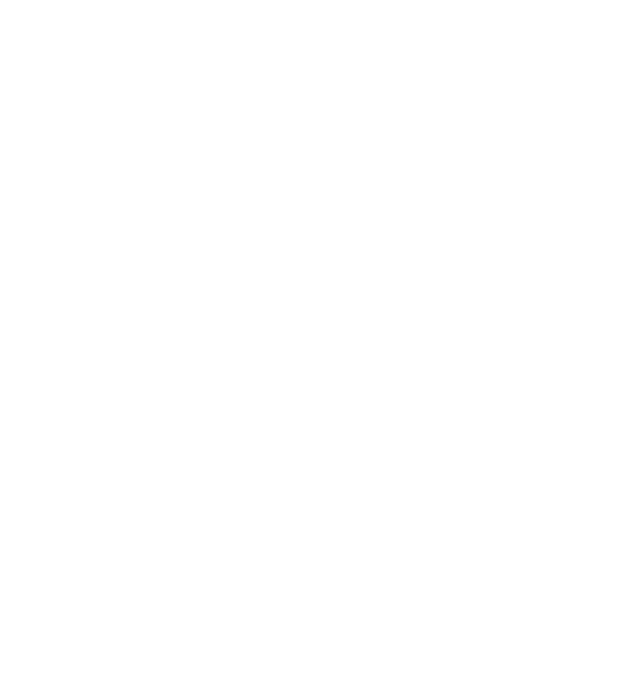
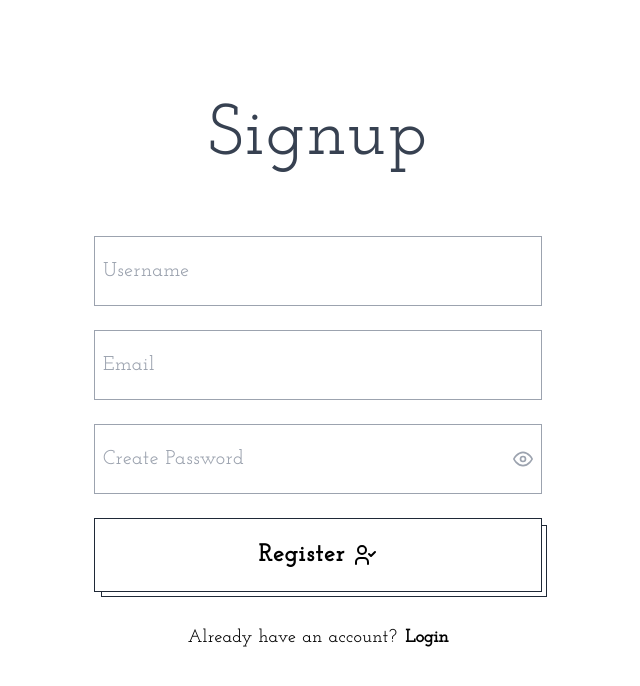
Before and after one commit to himanshu-himanshu/react-auth-ui, a React (Create React App) app: page /signup in a window 1280 px wide. Before the commit this address had no page. Shown: the top 686 px of the page, without its empty margins (322-962 px from the left). Built offline with nearby package versions, Linux system fonts and the light colour scheme.

Commit message:
Added formik and yup for validation

```diff
--- a/package.json
+++ b/package.json
@@ -6,12 +6,14 @@
     "@testing-library/jest-dom": "^5.16.5",
     "@testing-library/react": "^13.4.0",
     "@testing-library/user-event": "^13.5.0",
+    "formik": "^2.2.9",
     "react": "^18.2.0",
     "react-dom": "^18.2.0",
     "react-icons": "^4.6.0",
     "react-router-dom": "^6.4.2",
     "react-scripts": "5.0.1",
-    "web-vitals": "^2.1.4"
+    "web-vitals": "^2.1.4",
+    "yup": "^0.32.11"
   },
   "scripts": {
     "start": "react-scripts start",
--- a/src/App.js
+++ b/src/App.js
@@ -3,7 +3,7 @@ import { BrowserRouter as Router, Routes, Route } from "react-router-dom";
 import Homepage from "./pages/Homepage";
 import Profile from "./pages/Profile";
 import Login from "./pages/Login";
-import Register from "./pages/Register";
+import Signup from "./pages/Signup";
 
 function App() {
   return (
@@ -14,7 +14,7 @@ function App() {
             <Route path="/" element={<Homepage />} />
             <Route path="/profile" element={<Profile />} />
             <Route path="/login" element={<Login />} />
-            <Route path="/register" element={<Register />} />
+            <Route path="/signup" element={<Signup />} />
           </Routes>
         </div>
       </Router>
--- /dev/null
+++ b/src/Validations/Validation.js
@@ -0,0 +1,18 @@
+import * as yup from "yup";
+
+export const userSchema = yup.object().shape({
+  username: yup
+    .string()
+    .required("Username is required")
+    .min(6, "Username too short"),
+  email: yup
+    .string()
+
+    .email("Please enter a valid email")
+    .required("Email is required"),
+  password: yup
+    .string()
+    .min(6, "Password too short")
+    .max(12, "Password too long")
+    .required("Password is required"),
+});
--- a/src/index.css
+++ b/src/index.css
@@ -5,7 +5,7 @@
 @tailwind utilities;
 
 .input {
-    @apply placeholder:tracking-wide py-5 px-2 text-xl border border-gray-400 focus:outline-none active:border-gray-600 focus:border-gray-600
+    @apply placeholder:tracking-wide w-full py-5 px-2 text-xl border focus:outline-none
 }
 
 .gray-border {
@@ -17,7 +17,7 @@
 }
 
 .heading {
-    @apply text-7xl text-gray-700 tracking-wide
+    @apply text-5xl md:text-6xl lg:text-7xl text-gray-700 tracking-wide
 }
 
 .primary-btn {
@@ -32,6 +32,10 @@
     @apply absolute w-full h-full top-1.5 left-1.5 -z-20 group-hover:top-1 group-hover:left-1 gray-border duration-200
 }
 
+.errors {
+    @apply text-pink-600 ml-2 font-light
+}
+
 input[type="password"]:disabled {
     background: white;
   }
--- a/src/pages/Login.jsx
+++ b/src/pages/Login.jsx
@@ -1,21 +1,40 @@
 import React from "react";
 import { useState } from "react";
+// import {
+//   userSchema,
+//   userEmailSchema,
+//   userPasswordSchema,
+// } from "../Validations/Validation";
 
 import { CiLogin } from "react-icons/ci";
 import { FiEye, FiEyeOff } from "react-icons/fi";
-import { TbUserCheck } from "react-icons/tb";
 
 function Login() {
+  const [email, setEmail] = useState("");
   const [password, setPassword] = useState("");
   const [showPassword, setShowPassword] = useState(false);
 
-  const handleOnPasswordChange = (e) => {
+  const handleOnPasswordChange = async (e) => {
     setPassword(e.target.value);
+  };
+
+  const handleOnEmailChange = async (e) => {
+    setEmail(e.target.value);
   };
 
   const handleShowPassword = () => {
     setShowPassword(!showPassword);
   };
+
+  const handleOnSubmit = async () => {
+    // let formData = {
+    //   email: email,
+    //   password: password,
+    // };
+    // const isValid = await userSchema.isValid(formData);
+    // console.log(isValid);
+  };
+
   return (
     <div className="relative min-h-screen flex-center">
       <div className="w-full max-w-xl flex-center flex-col space-y-4">
@@ -25,14 +44,22 @@ function Login() {
         </div>
 
         {/** Inputs Container */}
-        <div className="flex flex-col space-y-8 w-full px-16 py-12">
+        <div className="flex flex-col space-y-8 w-full px-10 md:px-14 lg:px-16 py-4 md:py-8 lg:py-12">
           {/** Inputs */}
-          <input type="email" placeholder="Email" className="input" required />
-          <div className="placeholder:tracking-wide flex flex-row justify-between py-5 px-2 text-xl border border-gray-400">
+          <input
+            type="email"
+            placeholder="Email"
+            className="input border-gray-400"
+            required
+            value={email}
+            onChange={(e) => handleOnEmailChange(e)}
+          />
+
+          <div className="border placeholder:tracking-wide flex flex-row justify-between py-5 px-2 text-xl border-gray-400">
             <input
               type={showPassword ? "text" : "password"}
               placeholder="Password"
-              className="focus:outline-none active:border-gray-600 focus:border-gray-600 w-4/5"
+              className={`focus:outline-none active:border-gray-600 focus:border-gray-600 w-4/5`}
               value={password}
               onChange={(e) => handleOnPasswordChange(e)}
               required
@@ -56,16 +83,16 @@ function Login() {
           {/** Button Container */}
           <div className="primary-btn__container group">
             <div className="primary-btn__overlay" />
-            <button className="primary-btn">
+            <button className="primary-btn" onClick={() => handleOnSubmit()}>
               Login <CiLogin className="ml-2" />
             </button>
           </div>
 
           {/** Signup Container */}
-          <div className="flex-center flex-row space-x-2 p-2 text-lg">
+          <div className="flex-center flex-row space-x-2 p-2 text-md md:text-lg">
             <span className="tracking-wide">Don't have an account yet?</span>
             <a
-              href="/register"
+              href="/signup"
               className="font-[900] hover:-translate-y-0.5 duration-200"
             >
               Sign Up
--- /dev/null
+++ b/src/pages/Signup.jsx
@@ -0,0 +1,146 @@
+import React from "react";
+import { useState } from "react";
+import { useFormik } from "formik";
+
+import { userSchema } from "../Validations/Validation";
+import { FiEye, FiEyeOff } from "react-icons/fi";
+import { TbUserCheck } from "react-icons/tb";
+
+const Signup = () => {
+  const onSubmit = (values, actions) => {
+    console.log(values);
+  };
+
+  const { values, errors, handleBlur, handleChange, touched, handleSubmit } =
+    useFormik({
+      initialValues: {
+        username: "",
+        email: "",
+        password: "",
+      },
+      validationSchema: userSchema,
+      onSubmit,
+    });
+  const [showPassword, setShowPassword] = useState(false);
+
+  const handleShowPassword = () => {
+    setShowPassword(!showPassword);
+  };
+
+  return (
+    <div className="relative min-h-screen flex-center">
+      <div className="w-full max-w-xl flex-center flex-col space-y-1 lg:space-y-2">
+        {/** Heading */}
+        <div className="p-2">
+          <h1 className="heading">Signup</h1>
+        </div>
+
+        {/** Inputs Container */}
+        <div className="w-full px-10 md:px-14 lg:px-16 py-4 md:py-8 lg:py-12">
+          <form onSubmit={handleSubmit} className="flex flex-col space-y-6 ">
+            {/** Inputs */}
+            <div className="flex flex-col space-y-1">
+              <input
+                type="text"
+                id="username"
+                name="username"
+                placeholder="Username"
+                className={`input ${
+                  errors.username && touched.username
+                    ? "border-pink-500"
+                    : "border-gray-400 active:border-gray-600 focus:border-gray-600"
+                }`}
+                onChange={handleChange}
+                onBlur={handleBlur}
+                value={values.username}
+              />
+              {errors.username && touched.username && (
+                <span className="errors">{errors.username}</span>
+              )}
+            </div>
+
+            <div className="flex flex-col space-y-1">
+              <input
+                type="email"
+                placeholder="Email"
+                id="email"
+                name="email"
+                className={`input ${
+                  errors.email && touched.email
+                    ? "border-pink-500"
+                    : "border-gray-400 active:border-gray-600 focus:border-gray-600"
+                }`}
+                value={values.email}
+                onChange={handleChange}
+                onBlur={handleBlur}
+              />
+              {errors.email && touched.email && (
+                <span className="errors">{errors.email}</span>
+              )}
+            </div>
+
+            <div className="flex flex-col space-y-1">
+              <div
+                className={`border flex flex-row justify-between items-center text-xl ${
+                  errors.password && touched.password
+                    ? "border-pink-500"
+                    : "border-gray-400 active:border-gray-600 focus:border-gray-600"
+                }`}
+              >
+                <input
+                  type={showPassword ? "text" : "password"}
+                  placeholder="Create Password"
+                  className="placeholder:tracking-wide  py-5 px-2 focus:outline-none active:border-gray-600 focus:border-gray-600 w-4/5 "
+                  id="password"
+                  name="password"
+                  value={values.password}
+                  onChange={handleChange}
+                  onBlur={handleBlur}
+                />
+
+                <div className="cursor-pointer w-1/5 flex justify-end items-center mr-2">
+                  {!showPassword && (
+                    <FiEye
+                      className="text-gray-400"
+                      onClick={() => handleShowPassword()}
+                    />
+                  )}
+                  {showPassword && (
+                    <FiEyeOff
+                      className="text-gray-400"
+                      onClick={() => handleShowPassword()}
+                    />
+                  )}
+                </div>
+              </div>
+              {errors.password && touched.password && (
+                <span className="errors">{errors.password}</span>
+              )}
+            </div>
+
+            {/** Button Container */}
+            <div className="primary-btn__container group">
+              <div className="primary-btn__overlay" />
+              <button className="primary-btn" type="submit">
+                Register <TbUserCheck className="ml-2" />
+              </button>
+            </div>
+
+            {/** Signup Container */}
+            <div className="flex-center flex-row space-x-2 p-2 text-md md:text-lg">
+              <span className="tracking-wide">Already have an account?</span>
+              <a
+                href="/login"
+                className="font-[900] hover:-translate-y-0.5 duration-200"
+              >
+                Login
+              </a>
+            </div>
+          </form>
+        </div>
+      </div>
+    </div>
+  );
+};
+
+export default Signup;
```
Also changed, not shown: src/pages/Register.jsx (deleted, +0 -80 lines), 1 other file (tests, documents, lock files or other folders).
